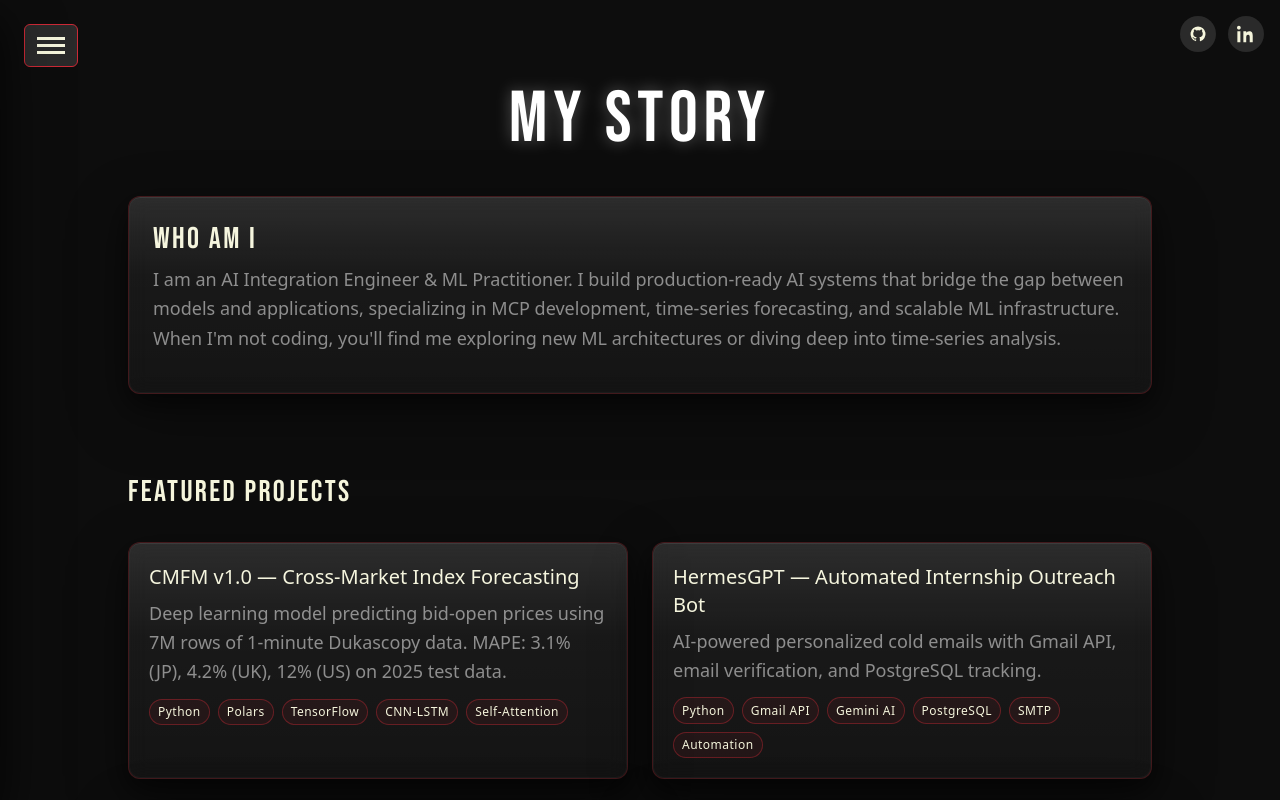
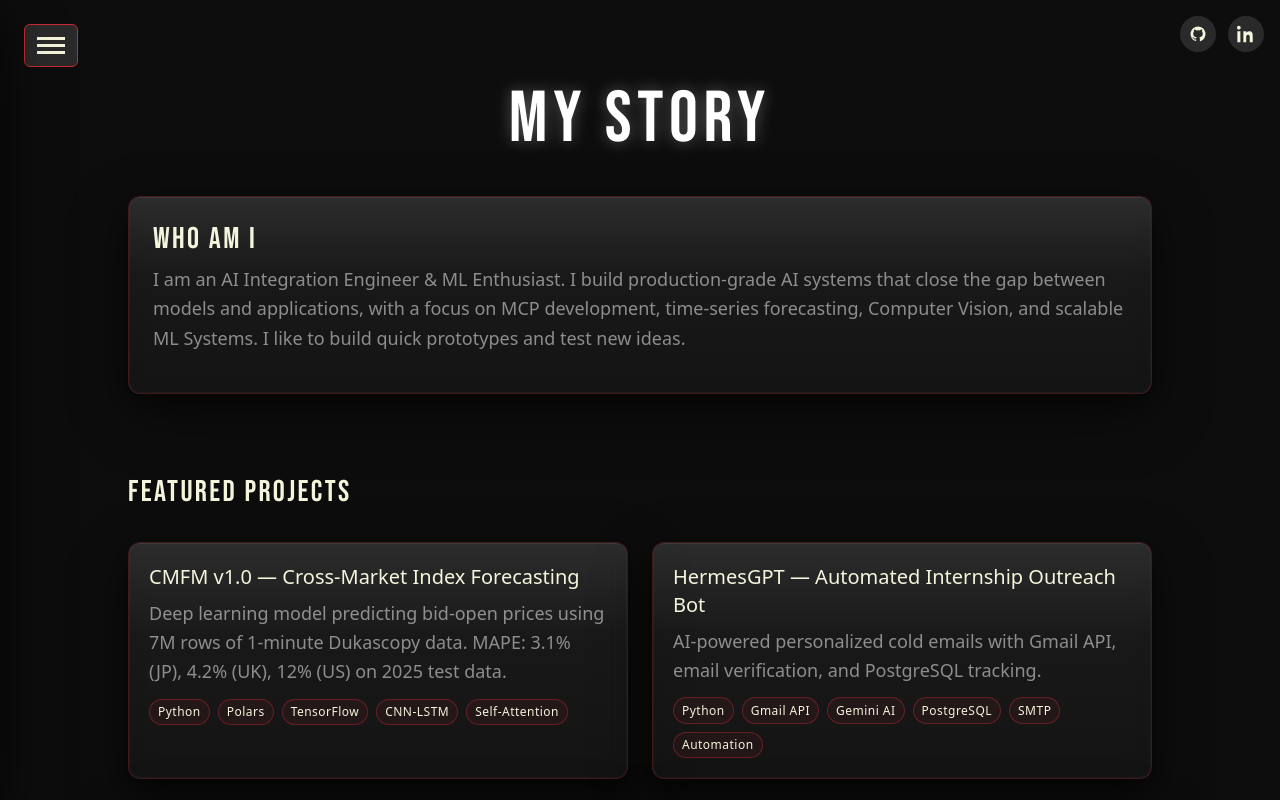
Before and after one commit to mohakapoor/Portfolio, a Next.js app: page /story in a window 1280 px wide. Shown: the top 800 px of the page. Built offline with nearby package versions, Linux system fonts and the light colour scheme.

Commit message:
update who am I

```diff
--- a/src/app/story/page.tsx
+++ b/src/app/story/page.tsx
@@ -153,7 +153,7 @@ export default function StoryPage() {
           <section id="who-am-i" className="glass-card p-6 animate-slide-left">
             <h2 className="newspaper-headline text-3xl mb-2">Who Am I</h2>
             <p className="text-dust-gray mb-4">
-              I am an AI Integration Engineer & ML Practitioner. I build production-ready AI systems that bridge the gap between models and applications, specializing in MCP development, time-series forecasting, and scalable ML infrastructure. When I&apos;m not coding, you&apos;ll find me exploring new ML architectures or diving deep into time-series analysis.
+            I am an AI Integration Engineer & ML Enthusiast. I build production-grade AI systems that close the gap between models and applications, with a focus on MCP development, time-series forecasting, Computer Vision, and scalable ML Systems. I like to build quick prototypes and test new ideas.
             </p>
           </section>
 
```
